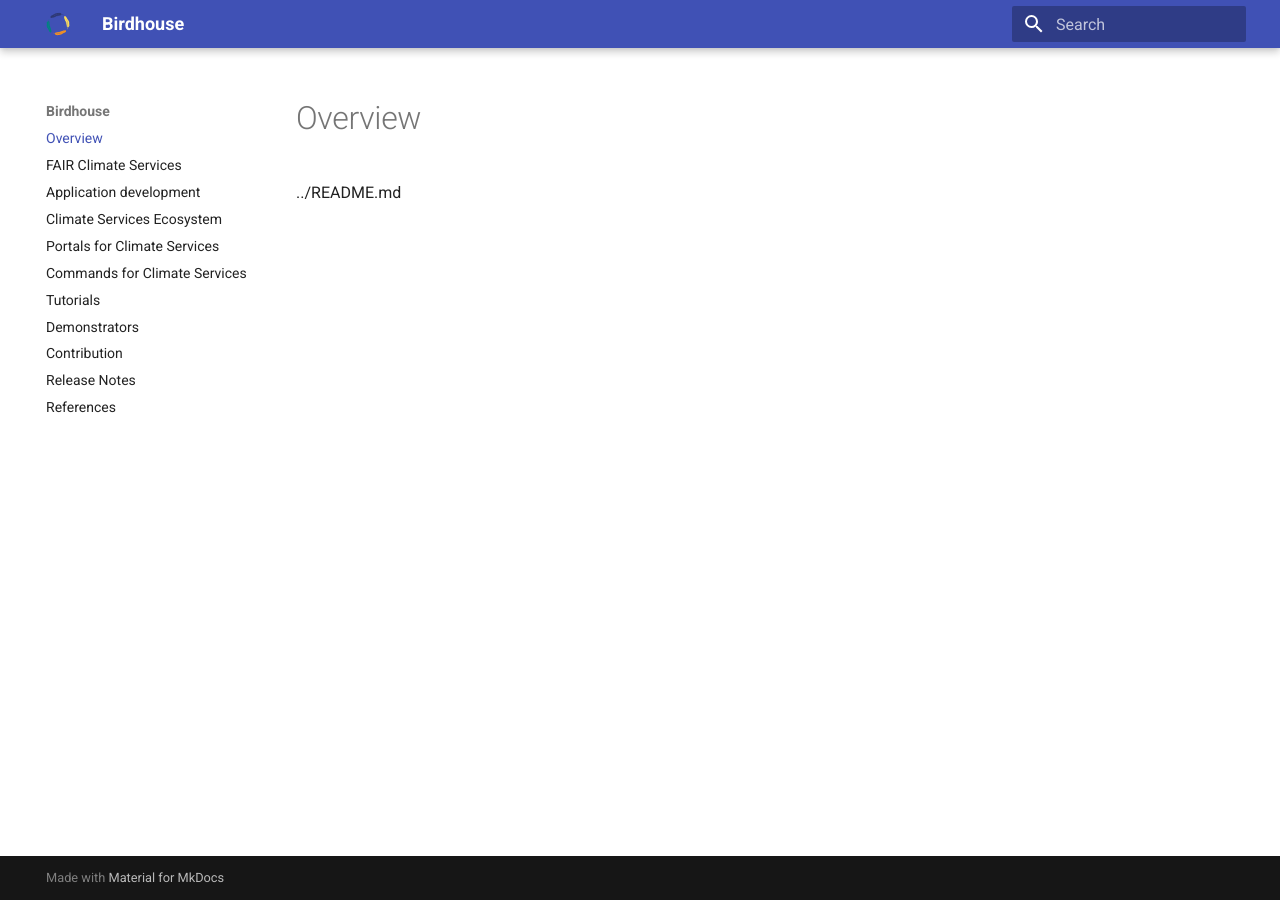
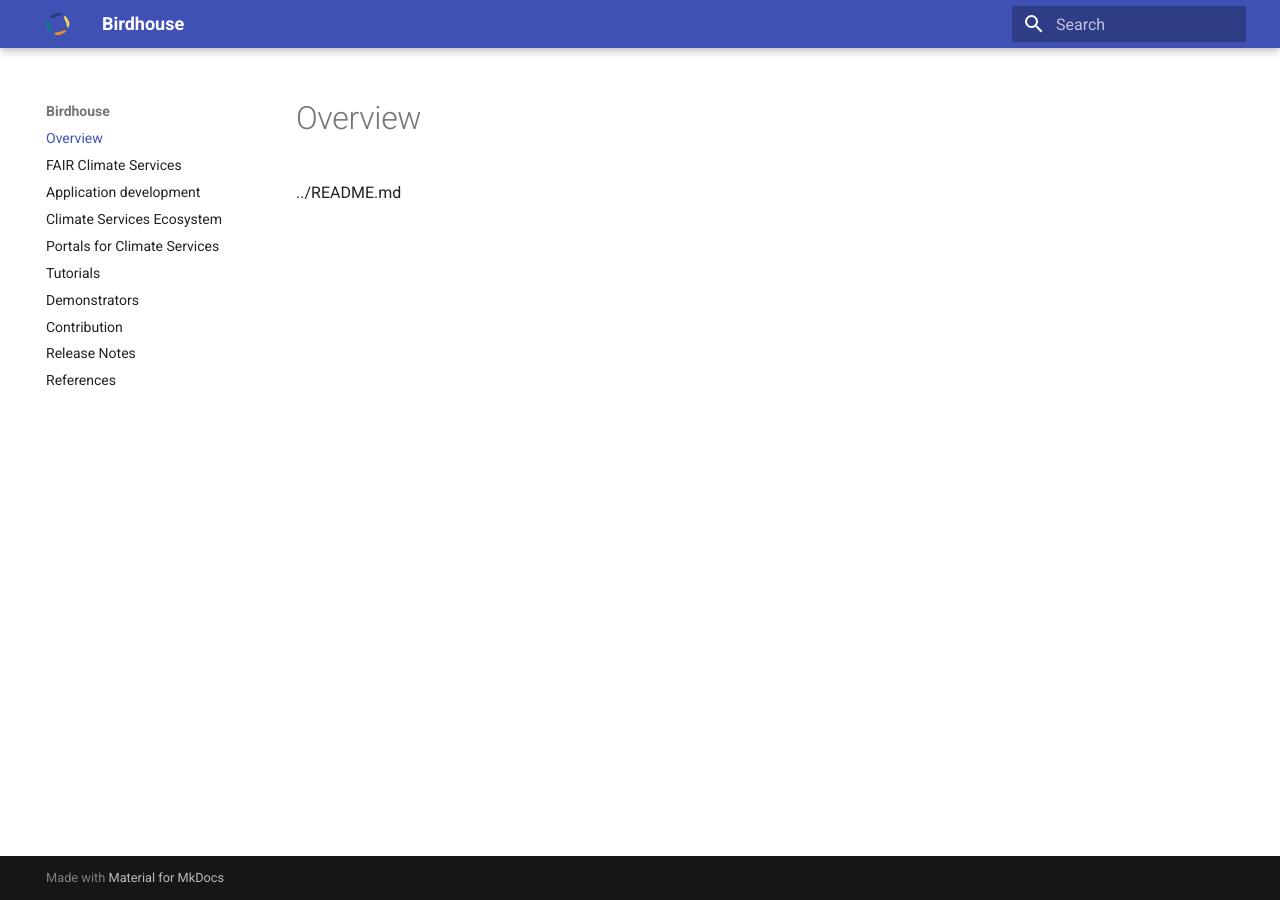
Before and after one commit to bird-house/birdhouse2-docs, an MkDocs documentation site: the page built from docs/index.md, in a window 1280 px wide. Built offline with MkDocs 1.6.1 and Material for MkDocs 9.7.7, drawn with Linux system fonts in a browser that asks for light colours.

Commit message:
out comment command section

```diff
--- a/mkdocs.yml
+++ b/mkdocs.yml
@@ -5,7 +5,7 @@ nav:
   - Application development: guide_applications.md
   - Climate Services Ecosystem: guide_deploy.md
   - Portals for Climate Services: guide_GUI-phoenix.md
-  - Commands for Climate Services: guide_commands.md
+  # - Commands for Climate Services: guide_commands.md
   - Tutorials: tutorials.md
   - Demonstrators: demonstrators.md
   - Contribution: contribution.md
```
Also changed, not shown: 2 other files.
